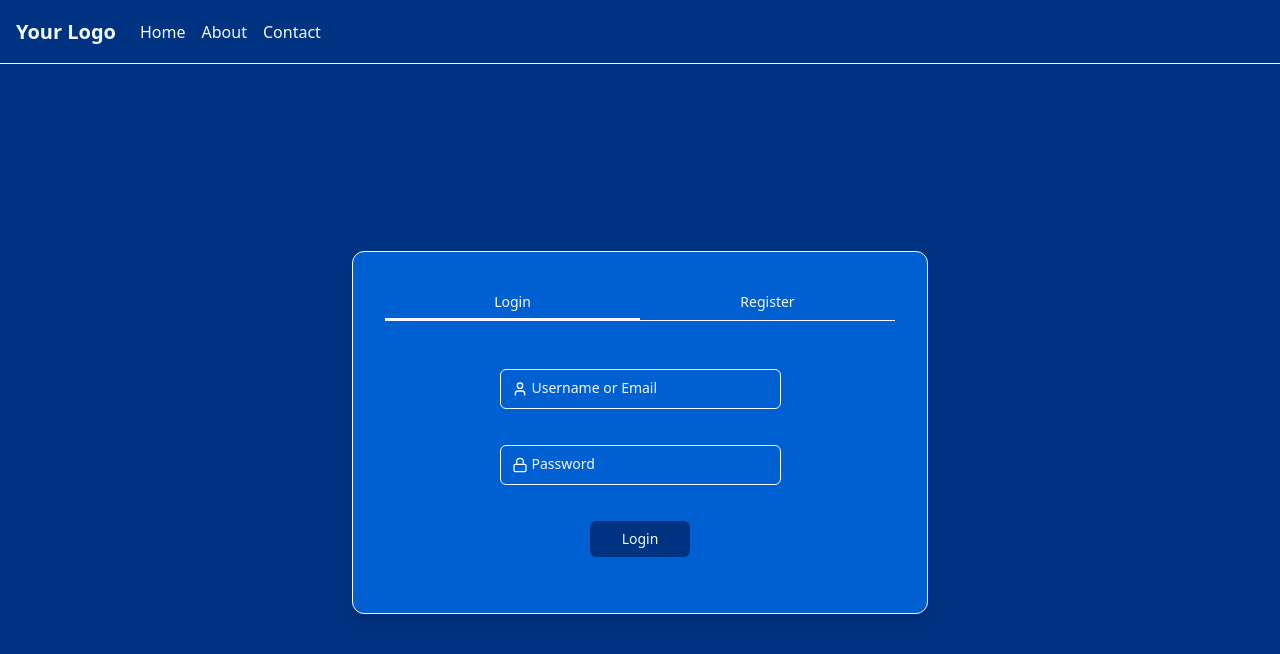
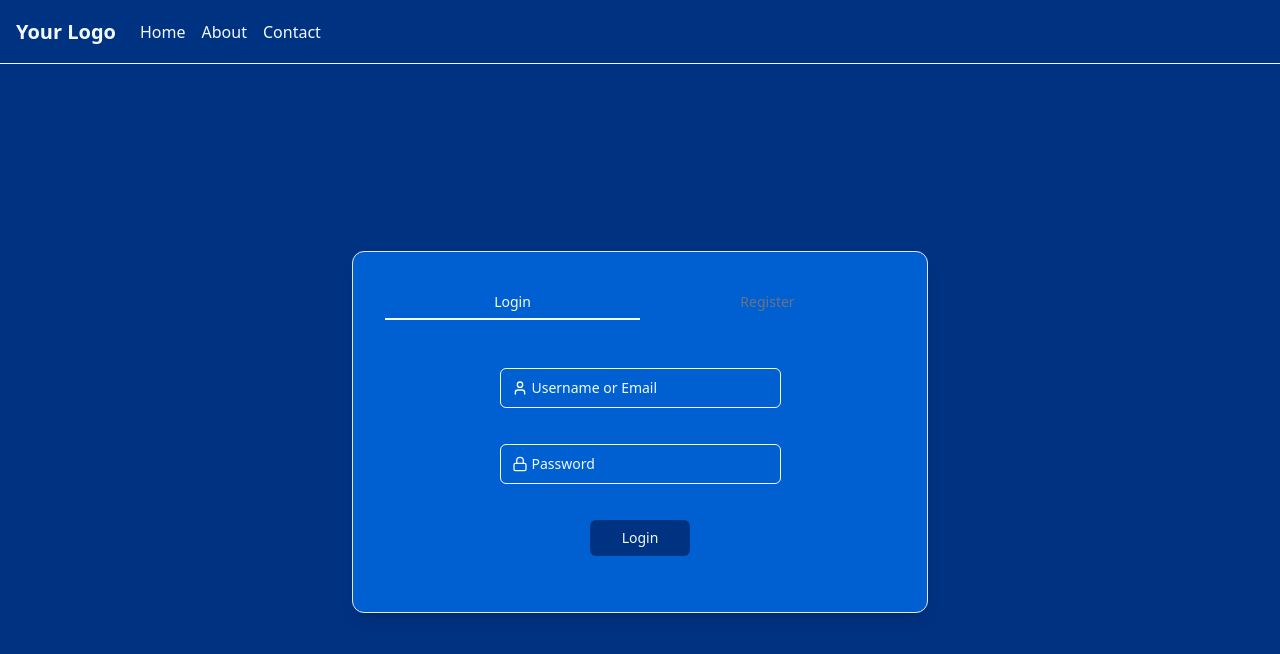
Before and after one commit to tamerugur/LearningStuff, a React (Vite) app in the folder frontend/: page /auth in a window 1280 px wide. Shown: the top 654 px of the page. Built offline with nearby package versions, Linux system fonts and the light colour scheme; no server answers.

Commit message:
used framer notion for underline

```diff
--- a/frontend/src/components/User.tsx
+++ b/frontend/src/components/User.tsx
@@ -1,17 +1,39 @@
 import { useState, useRef, useEffect, useCallback } from "react";
-import { AnimatePresence, motion } from "framer-motion";
+import { motion } from "framer-motion";
 import { UserRegister } from "./UserRegister";
 import { UserLogin } from "./UserLogin";
 
 type TabType = "register" | "login";
-type Direction = "left" | "right";
+type DirectionType = "left" | "right";
 
 export function User() {
   const [activeTab, setActiveTab] = useState<TabType>("login");
-  const [direction, setDirection] = useState<Direction>("left");
+  const [direction, setDirection] = useState<DirectionType>("left");
   const [contentHeight, setContentHeight] = useState<number>(0);
-  const [hasMounted, setHasMounted] = useState(false);
-  const contentRef = useRef<HTMLDivElement>(null);
+  const [isMounted, setIsMounted] = useState(false);
+  const loginRef = useRef<HTMLDivElement>(null);
+  const registerRef = useRef<HTMLDivElement>(null);
+
+  useEffect(() => {
+    const timer = setTimeout(() => {
+      setIsMounted(true);
+    }, 100);
+    return () => clearTimeout(timer);
+  }, []);
+
+  useEffect(() => {
+    const activeRef = activeTab === "login" ? loginRef : registerRef;
+    if (activeRef.current) {
+      const resizeObserver = new ResizeObserver(() => {
+        if (activeRef.current) {
+          setContentHeight(activeRef.current.scrollHeight);
+        }
+      });
+      resizeObserver.observe(activeRef.current);
+      setContentHeight(activeRef.current.scrollHeight);
+      return () => resizeObserver.disconnect();
+    }
+  }, [activeTab]);
 
   const handleTabChange = useCallback(
     (tab: TabType) => {
@@ -23,58 +45,32 @@ export function User() {
     [activeTab]
   );
 
-  useEffect(() => {
-    if (contentRef.current) {
-      const resizeObserver = new ResizeObserver(() => {
-        if (contentRef.current) {
-          setContentHeight(contentRef.current.scrollHeight);
-        }
-      });
-      resizeObserver.observe(contentRef.current);
-      setContentHeight(contentRef.current.scrollHeight);
-      return () => resizeObserver.disconnect();
-    }
-  }, [activeTab]);
-
-  useEffect(() => {
-    setHasMounted(true);
-  }, []);
-
-  const variants = {
-    enter: (dir: Direction) => ({
-      x: dir === "right" ? 500 : -500,
-      opacity: 1,
-      position: "absolute" as const,
-    }),
-    center: {
-      x: 0,
-      opacity: 1,
-      position: "absolute" as const,
-    },
-    exit: (dir: Direction) => ({
-      x: dir === "right" ? -500 : 500,
-      opacity: 1,
-      position: "absolute" as const,
-    }),
-  };
-
   return (
     <div className="min-h-[calc(100vh-4rem)] flex items-center justify-center p-4">
-      <div className="p-8 shadow-lg rounded-xl border border-border bg-card w-full max-w-xl">
-        <div className="flex mb-6 relative border-b border-border">
+      <div className="p-8 shadow-lg rounded-xl border border-gray-200 dark:border-gray-700 bg-card w-full max-w-xl">
+        <div className="flex mb-6 relative">
           {(["login", "register"] as const).map((tab) => (
             <button
               key={tab}
               onClick={() => handleTabChange(tab)}
               className={`flex-1 py-2 text-sm font-medium transition-colors relative select-none ${
                 activeTab === tab
-                  ? "text-primary"
-                  : "text-muted-foreground hover:text-foreground"
+                  ? "text-primary dark:text-primary"
+                  : "text-gray-500 hover:text-gray-700 dark:text-gray-400 dark:hover:text-gray-200"
               }`}
             >
               {tab === "login" ? "Login" : "Register"}
+
               {activeTab === tab && (
-                <div className="absolute bottom-0 left-0 w-full h-0.5 bg-primary" />
+                <motion.div
+                  layoutId="underline"
+                  className="absolute bottom-0 left-0 w-full h-0.5 bg-primary"
+                  transition={{
+                    type: "spring",
+                    stiffness: 170,
+                    damping: 15,
+                  }}
+                />
               )}
             </button>
           ))}
@@ -82,43 +78,37 @@ export function User() {
 
         <div
           className={`relative overflow-hidden ${
-            hasMounted ? "transition-[height] duration-300 ease-in-out" : ""
+            isMounted ? "transition-height duration-300 ease-out" : ""
           }`}
-          style={hasMounted ? { height: contentHeight } : undefined}
+          style={{ height: contentHeight }}
         >
-          <AnimatePresence custom={direction}>
-            {activeTab === "login" && (
-              <motion.div
-                key="login"
-                ref={contentRef}
-                variants={hasMounted ? variants : undefined}
-                initial={hasMounted ? "enter" : false}
-                animate="center"
-                exit="exit"
-                custom={direction}
-                transition={{ duration: 0.4, ease: "easeInOut" }}
-                className="w-full"
-              >
-                <UserLogin />
-              </motion.div>
-            )}
+          <div
+            ref={loginRef}
+            className={`absolute w-full transform transition-transform duration-600 ease-in-out
+              ${
+                activeTab === "login"
+                  ? "z-10 translate-x-0"
+                  : direction === "left"
+                  ? "-translate-x-full z-0"
+                  : "translate-x-full z-0"
+              }`}
+          >
+            <UserLogin />
+          </div>
 
-            {activeTab === "register" && (
-              <motion.div
-                key="register"
-                ref={contentRef}
-                variants={hasMounted ? variants : undefined}
-                initial={hasMounted ? "enter" : false}
-                animate="center"
-                exit="exit"
-                custom={direction}
-                transition={{ duration: 0.4, ease: "easeInOut" }}
-                className="w-full"
-              >
-                <UserRegister />
-              </motion.div>
-            )}
-          </AnimatePresence>
+          <div
+            ref={registerRef}
+            className={`absolute w-full transform transition-transform duration-600 ease-in-out
+              ${
+                activeTab === "register"
+                  ? "z-10 translate-x-0"
+                  : direction === "left"
+                  ? "-translate-x-full z-0"
+                  : "translate-x-full z-0"
+              }`}
+          >
+            <UserRegister />
+          </div>
         </div>
       </div>
     </div>
```
